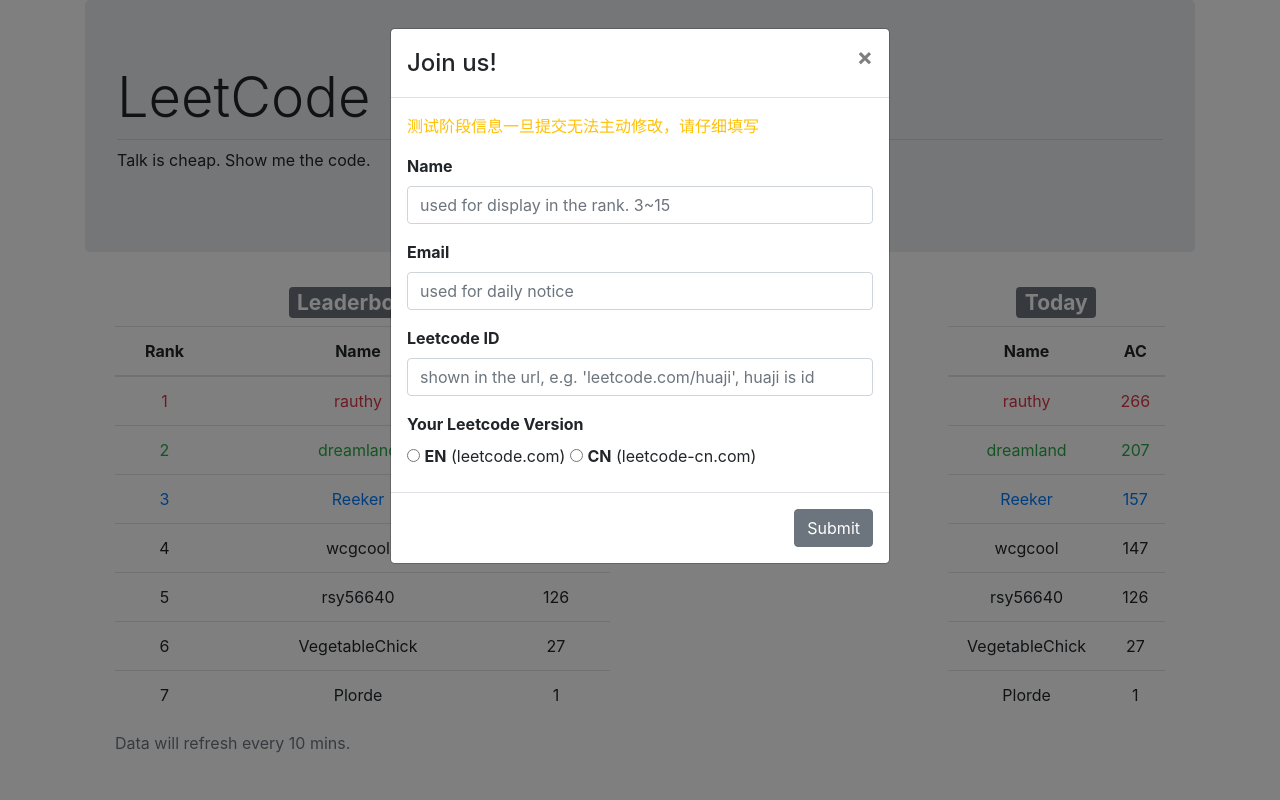
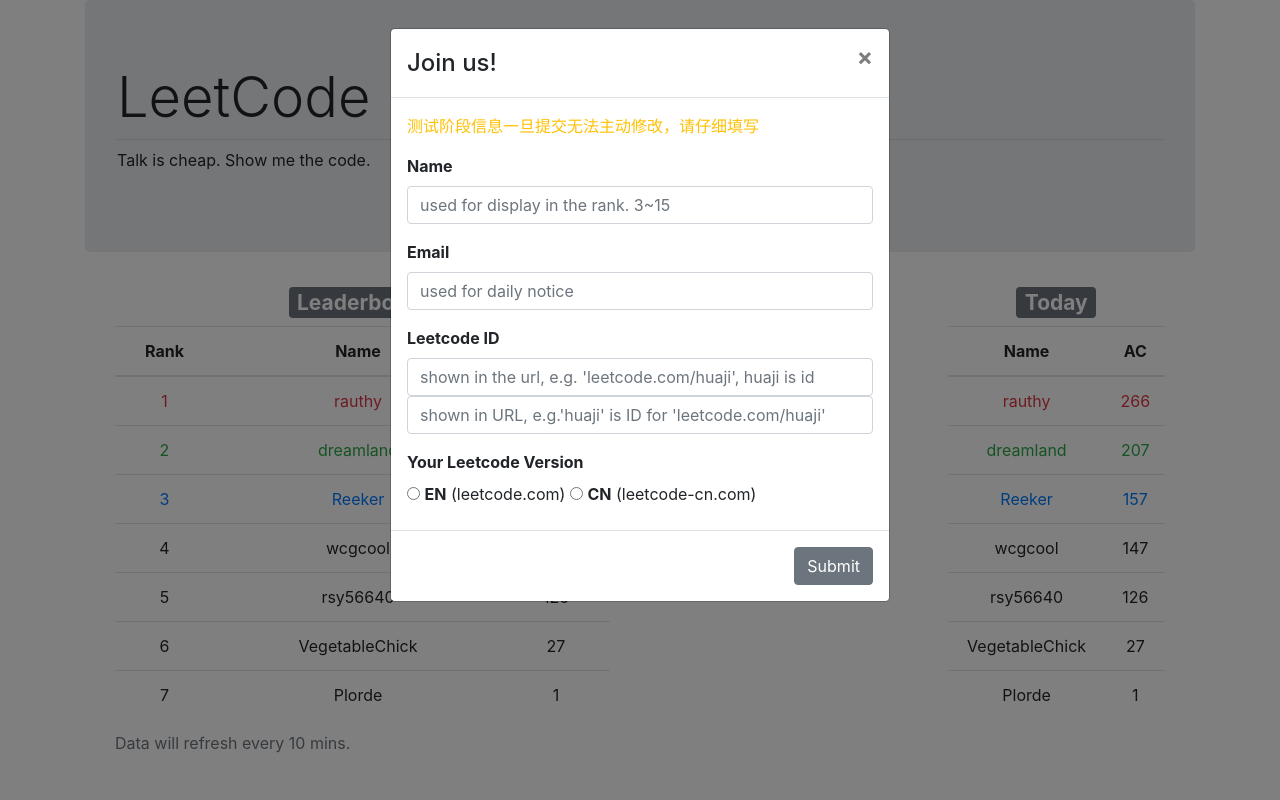
Before and after one commit to Reeker-Liu/LeetCodeInfo2, a Django app: page / in a window 1280 px wide, after a click on "Join us". Run offline with Django 3.2, Linux system fonts and the light colour scheme; data comes from the database, SQL or seed files in the repository; some libraries are stand-ins or nearby versions.

Commit message:
change html text

```diff
--- a/leetweb/templates/index.html
+++ b/leetweb/templates/index.html
@@ -188,6 +188,7 @@
                                 <div class="form-group">
                                     <label class="font-weight-bold">Leetcode ID</label>
                                     <input class="form-control" type="text" name="leetcode_id" required="required" placeholder="shown in the url, e.g. 'leetcode.com/huaji', huaji is id">
+                                    <input class="form-control" type="text" name="leetcode_id" required="required" placeholder="shown in URL, e.g.'huaji' is ID for 'leetcode.com/huaji'">
                                 </div>
                                 <label class="font-weight-bold">Your Leetcode Version</label>
                                 <br/>
```
